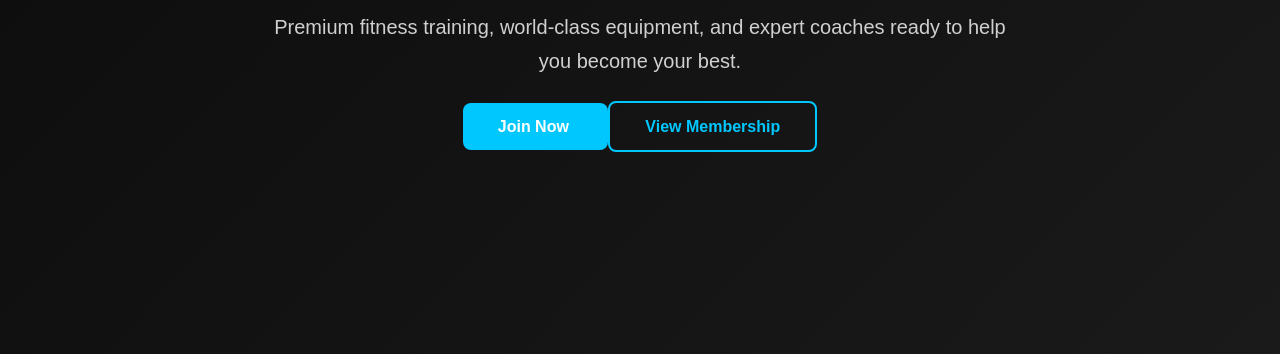
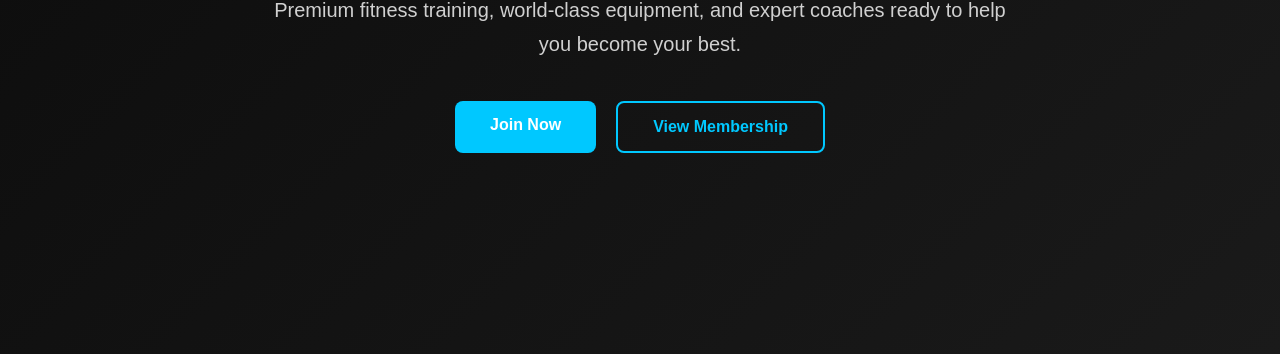
Before and after one commit to Sammy6421/fitzone-gym, a plain HTML site: page index.html in a window 1280 px wide. Shown: the part 446-800 px from the top of the page. Drawn offline with Linux system fonts and the light colour scheme.

Commit message:
Rename .buttons class to .hero-buttons

```diff
--- a/style.css
+++ b/style.css
@@ -74,7 +74,7 @@ body{
     margin-bottom:40px;
 }
 
-.buttons{
+.hero-buttons{
     display:flex;
     justify-content:center;
     gap:20px;
```
